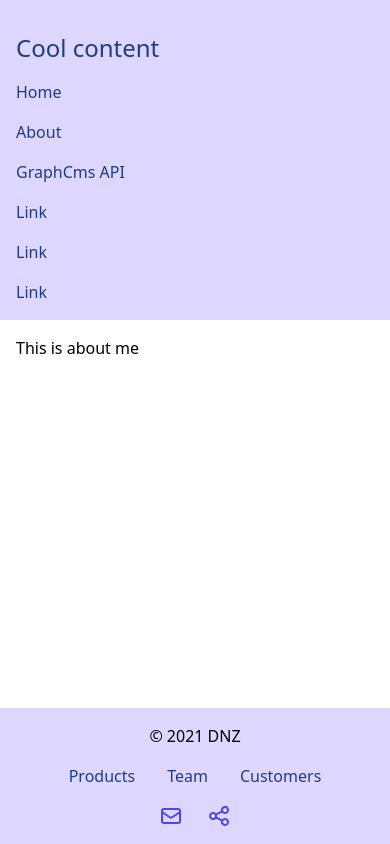
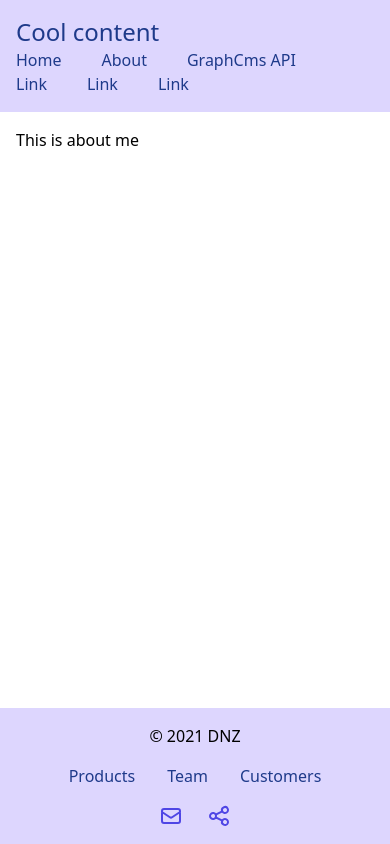
Before and after one commit to pieterdnz/ws-cool-content-site, a Next.js app: page /about in a window 390 px wide. Built offline with nearby package versions, Linux system fonts and the light colour scheme.

Commit message:
small layout tweaks and fallback data for posts

```diff
--- a/components/Header.tsx
+++ b/components/Header.tsx
@@ -7,7 +7,7 @@ export const Header = () => (
 				<div className='lg:order-2 w-auto lg:w-1/5 lg:text-center'>
 					<LinkItem href='/' title='Cool content' className='text-2xl' />
 				</div>
-				<div className='navbar-menu  lg:order-1 lg:block w-full lg:w-2/5'>
+				<div className='lg:order-1 lg:block w-full lg:w-2/5'>
 					<LinkItem href='/' title='Home' />
 					<LinkItem href='/about' title='About' />
 					<LinkItem
@@ -15,7 +15,7 @@ export const Header = () => (
 						title='GraphCms API'
 					/>
 				</div>
-				<div className='navbar-menu  lg:order-3 lg:block w-full lg:w-2/5 lg:text-right'>
+				<div className='lg:order-3 lg:block w-full lg:w-2/5 lg:text-right'>
 					<LinkItem href='/' title='Link' />
 					<LinkItem href='/' title='Link' />
 					<LinkItem href='/' title='Link' />
--- a/components/Layout.tsx
+++ b/components/Layout.tsx
@@ -7,11 +7,10 @@ import { Footer } from './Footer';
 
 interface IProps {
 	children?: ReactNode;
-	menuItems?: ReactNode;
 	title?: string;
 }
 
-const Layout = ({ children, menuItems, title = 'This is the default title' }: IProps) => (
+const Layout = ({ children, title = 'This is the default title' }: IProps) => (
 	<>
 		<Head>
 			<title>{title}</title>
@@ -19,7 +18,7 @@ const Layout = ({ children, menuItems, title = 'This is the default title' }: IP
 			<meta name='viewport' content='initial-scale=1.0, width=device-width' />
 		</Head>
 		<Header />
-		<main className='container mx-auto px-4 mb-10'>{children}</main>
+		<main className='container mx-auto px-4 mb-16 pb-16'>{children}</main>
 		<Footer />
 	</>
 );
--- a/components/LinkItem.tsx
+++ b/components/LinkItem.tsx
@@ -14,7 +14,7 @@ export const LinkItem = ({ href, title, className = '' }: IProps) => {
 			<a
 				target='_blank'
 				href={href}
-				className={`block lg:inline-block mt-4 lg:mt-0 mr-10 text-blue-900 hover:text-indigo-600 ${className}`}
+				className={`mt-4 lg:mt-0 mr-10 text-blue-900 hover:text-indigo-600 ${className}`}
 			>
 				{title}
 			</a>
@@ -23,9 +23,7 @@ export const LinkItem = ({ href, title, className = '' }: IProps) => {
 	//handle next route
 	return (
 		<Link href={href}>
-			<a
-				className={`block lg:inline-block mt-4 lg:mt-0 mr-10 text-blue-900 hover:text-indigo-600 ${className}`}
-			>
+			<a className={`mt-4 lg:mt-0 mr-10 text-blue-900 hover:text-indigo-600 ${className}`}>
 				{title}
 			</a>
 		</Link>
--- a/components/Post.tsx
+++ b/components/Post.tsx
@@ -1,9 +1,9 @@
 import { IPost } from '../interfaces';
 
 export const Post = ({ title, date, excerpt, coverImage }: IPost) => (
-	<div className='w-full lg:w-1/3 px-4 mb-8'>
+	<div className='w-full md:w-1/2 lg:w-1/4 px-4 mb-8'>
 		<div className='h-full pb-6 rounded-md overflow-hidden shadow'>
-			<img className='mx-auto mb-4 overflow-hidden' src={coverImage.url} alt='' />
+			<img className='mx-auto mb-4 overflow-hidden' src={coverImage?.url} alt='' />
 			<div className='px-8'>
 				<h3 className='text-xl mb-1 font-semibold font-heading '>{title}</h3>
 				<span>{date}</span>
--- a/pages/index.tsx
+++ b/pages/index.tsx
@@ -21,7 +21,20 @@ const IndexPage = ({ posts }: { posts: IPost[] }) => (
 );
 
 export async function getStaticProps() {
-	console.log(process.env);
+	if (!process.env.GRAPHCMS_URL) {
+		return {
+			props: {
+				posts: [
+					{
+						id: 1,
+						title: 'No GraphCms endpoint',
+						excerpt: 'Please create a .env.development file',
+					},
+				],
+			},
+		};
+	}
+
 	const graphcms = new GraphQLClient(process.env.GRAPHCMS_URL);
 
 	const { posts } = await graphcms.request(
```
Also changed, not shown: 1 other file (tests, documents, lock files or other folders).
